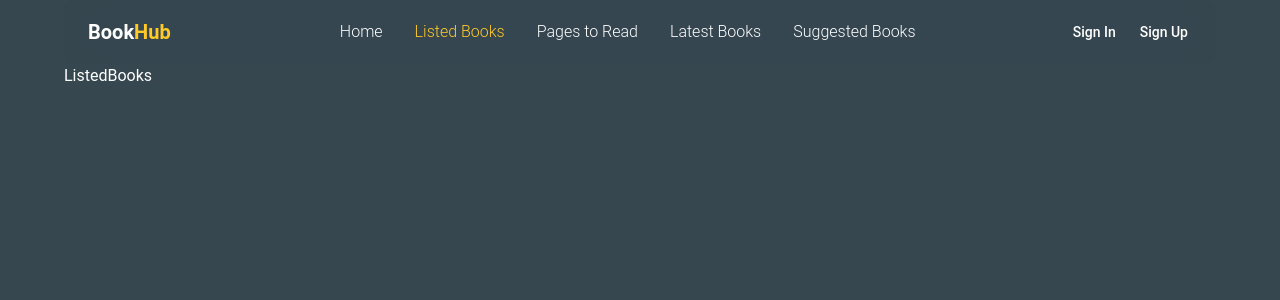
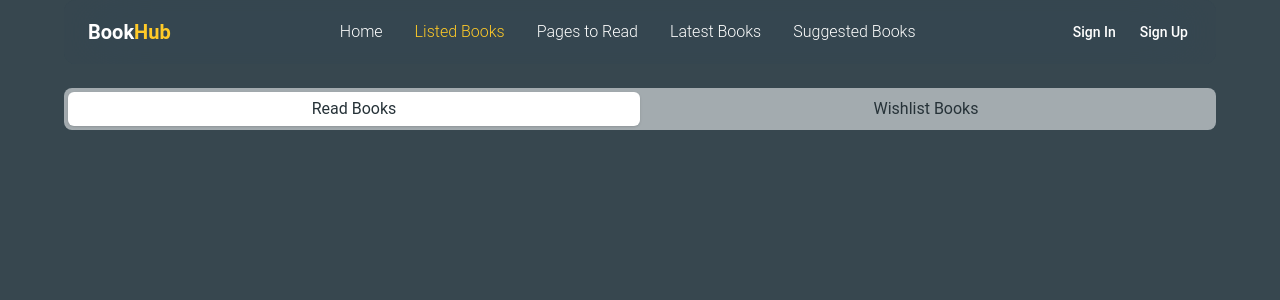
Before and after one commit to hemel17/r908, a React (Vite) app: page /listedBooks in a window 1280 px wide. Shown: the top 300 px of the page. Built offline with nearby package versions, Linux system fonts and the light colour scheme.

Commit message:
read and wishlist functionality done

```diff
--- a/src/components/BookDetails/BookDetails.jsx
+++ b/src/components/BookDetails/BookDetails.jsx
@@ -1,12 +1,17 @@
 import { Button, Chip, Typography } from "@material-tailwind/react";
 import { useLoaderData, useParams } from "react-router-dom";
 import { toast } from "react-toastify";
-import { saveReadBook } from "../../utility/localstorage";
+import {
+  getReadBook,
+  getWishlist,
+  saveReadBook,
+  saveWishlist,
+} from "../../utility/localstorage";
+import { useEffect, useState } from "react";
 
 const BookDetails = () => {
   const book = useLoaderData();
   const { bookId } = useParams();
-  const id = parseInt(bookId);
   const {
     image,
     bookName,
@@ -20,13 +25,33 @@ const BookDetails = () => {
     rating,
   } = book;
 
+  const [readBooks, setReadBooks] = useState([]);
+  const [wishlistBooks, setWishlistBooks] = useState([]);
+
+  useEffect(() => {
+    setReadBooks(getReadBook());
+    setWishlistBooks(getWishlist());
+  }, []);
+
   const handleRead = () => {
-    saveReadBook(id);
-    toast("read");
+    if (readBooks.includes(bookId)) {
+      return toast.error("Already Added To Read!");
+    }
+    saveReadBook(bookId);
+    setReadBooks([...readBooks, bookId]);
+    toast.success("Added to Read!");
   };
 
   const handleWishlist = () => {
-    toast("wishlist");
+    if (readBooks.includes(bookId)) {
+      return toast.error("Already Added To Read!");
+    }
+    if (wishlistBooks.includes(bookId)) {
+      return toast.error("Already Added To Wishlist!");
+    }
+    saveWishlist(bookId);
+    setWishlistBooks([...wishlistBooks, bookId]);
+    toast.success("Added to Wishlist!");
   };
 
   return (
--- a/src/pages/ListedBooks/ListedBooks.jsx
+++ b/src/pages/ListedBooks/ListedBooks.jsx
@@ -1,11 +1,113 @@
 import { useLoaderData } from "react-router-dom";
-import { useEffect } from "react";
+import { useEffect, useState } from "react";
+import { getReadBook, getWishlist } from "../../utility/localstorage";
+import {
+  Button,
+  Card,
+  CardBody,
+  CardFooter,
+  CardHeader,
+  Tab,
+  TabPanel,
+  Tabs,
+  TabsBody,
+  TabsHeader,
+  Typography,
+} from "@material-tailwind/react";
 
 const ListedBooks = () => {
   const books = useLoaderData();
-  console.log(books);
-  useEffect(() => {}, []);
+  const [readBooks, setReadBooks] = useState([]);
+  const [wishlist, setWishlist] = useState([]);
+  const data = [
+    {
+      label: "Read Books",
+      value: "read",
+      desc: readBooks,
+    },
+    {
+      label: "Wishlist Books",
+      value: "wishlist",
+      desc: wishlist,
+    },
+  ];
+  useEffect(() => {
+    const readBooksList = getReadBook();
+    const wishlistBooks = getWishlist();
+    if (books) {
+      const filterReadBooks = books.filter((book) =>
+        readBooksList.includes(book.bookId)
+      );
+      const filteredWishlist = books.filter((book) =>
+        wishlistBooks.includes(book.bookId)
+      );
+      setReadBooks(filterReadBooks);
+      setWishlist(filteredWishlist);
+    }
+  }, [books]);
 
-  return <div>ListedBooks</div>;
+  return (
+    <Tabs className="my-6" value="read">
+      <TabsHeader>
+        {data.map(({ label, value }) => (
+          <Tab key={value} value={value}>
+            {label}
+          </Tab>
+        ))}
+      </TabsHeader>
+      <TabsBody>
+        {data.map(({ value, desc }) => (
+          <TabPanel className="space-y-4" key={value} value={value}>
+            {desc.map((book) => (
+              <div key={book.bookId}>
+                <Card className="w-full max-w-[90%] shadow-lg md:flex-row mx-auto">
+                  <CardHeader
+                    floated={false}
+                    color="blue-gray"
+                    className="md:mb-4"
+                  >
+                    <figure className="max-w-96 max-h-96 md:max-h-52">
+                      <img
+                        className="w-full"
+                        src={book.image}
+                        alt={book.bookName}
+                      />
+                    </figure>
+                  </CardHeader>
+                  <CardBody>
+                    <div className="flex items-center justify-between mb-3">
+                      <Typography
+                        variant="h5"
+                        color="blue-gray"
+                        className="font-medium"
+                      >
+                        Wooden House, Florida
+                      </Typography>
+                      <Typography
+                        color="blue-gray"
+                        className="flex items-center gap-1.5 font-normal"
+                      >
+                        5.0
+                      </Typography>
+                    </div>
+                    <Typography color="gray">
+                      Enter a freshly updated and thoughtfully furnished
+                      peaceful home surrounded by ancient trees, stone walls,
+                      and open meadows.
+                    </Typography>
+                  </CardBody>
+                  <CardFooter className="pt-3">
+                    <Button size="lg" fullWidth={true}>
+                      Reserve
+                    </Button>
+                  </CardFooter>
+                </Card>
+              </div>
+            ))}
+          </TabPanel>
+        ))}
+      </TabsBody>
+    </Tabs>
+  );
 };
 export default ListedBooks;
--- a/src/utility/localstorage.js
+++ b/src/utility/localstorage.js
@@ -2,6 +2,14 @@ const getReadBook = () => {
   const storedReadBook = localStorage.getItem("read-books");
   if (storedReadBook) {
     return JSON.parse(storedReadBook);
+  }
+  return [];
+};
+
+const getWishlist = () => {
+  const storedWishlist = localStorage.getItem("wishlist");
+  if (storedWishlist) {
+    return JSON.parse(storedWishlist);
   }
   return [];
 };
@@ -15,4 +23,13 @@ const saveReadBook = (id) => {
   }
 };
 
-export { getReadBook, saveReadBook };
+const saveWishlist = (id) => {
+  const storedWishlistBooks = getWishlist();
+  const exists = storedWishlistBooks.find((bookId) => bookId === id);
+  if (!exists) {
+    storedWishlistBooks.push(id);
+    localStorage.setItem("wishlist", JSON.stringify(storedWishlistBooks));
+  }
+};
+
+export { getReadBook, saveReadBook, getWishlist, saveWishlist };
```
